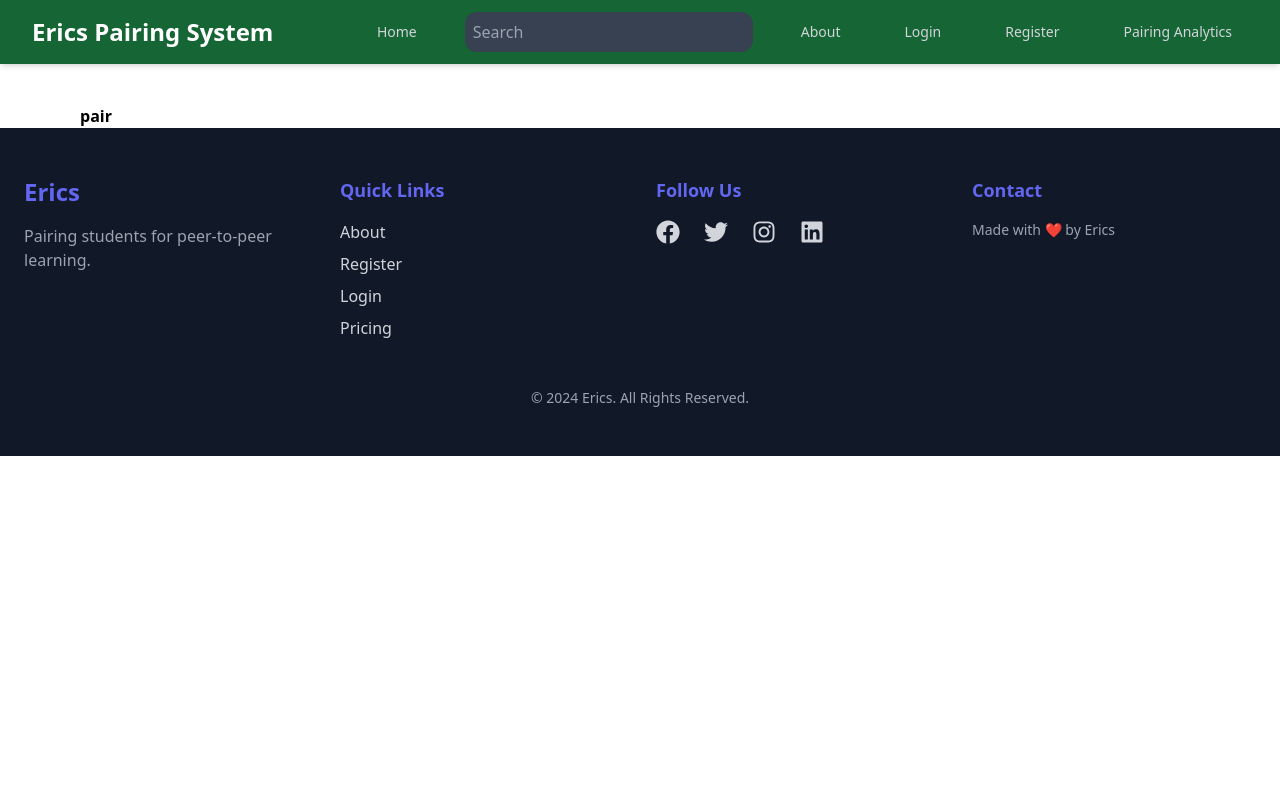
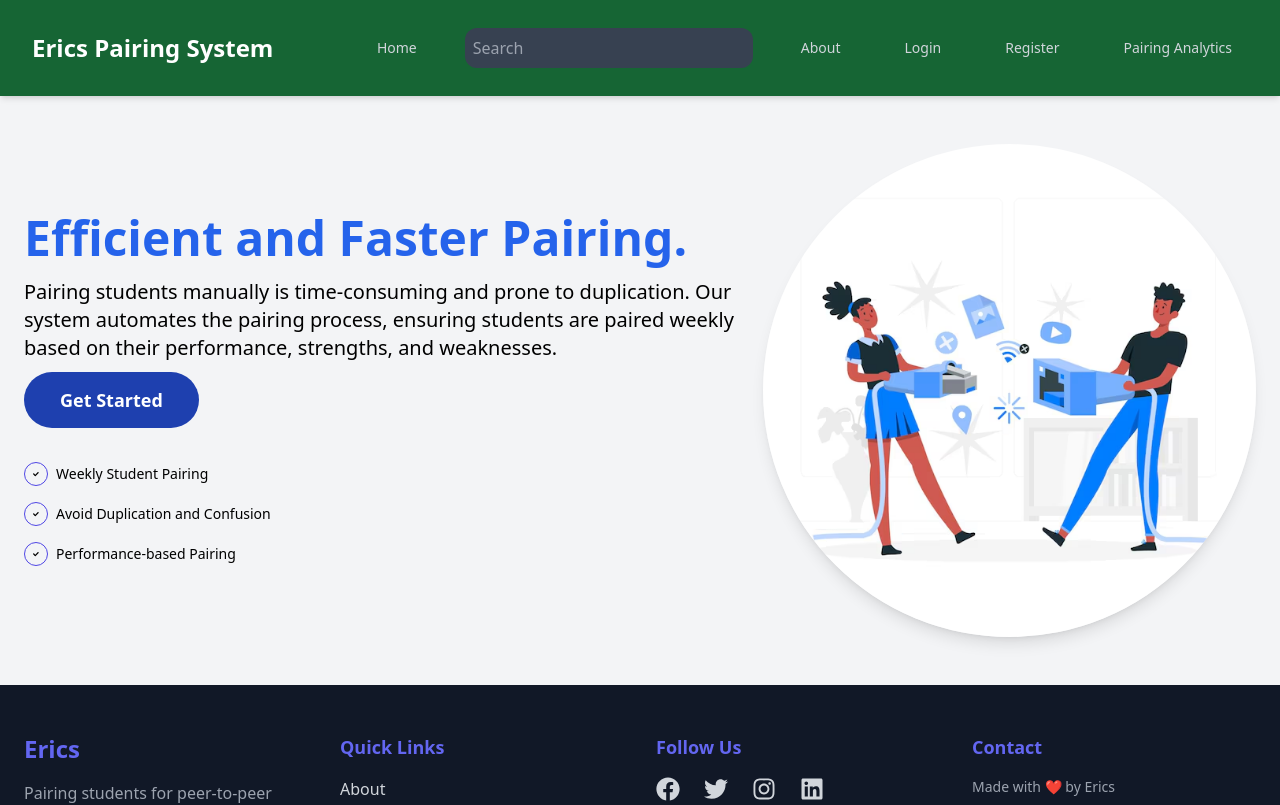
Before and after one commit to ErickGichuki/pair, a Next.js app: page / in a window 1280 px wide. Shown: the top 805 px of the page. Built offline with nearby package versions, Linux system fonts and the light colour scheme.

Commit message:
feat:add hero section

```diff
--- a/app/components/navbar/page.js
+++ b/app/components/navbar/page.js
@@ -12,7 +12,7 @@ export default function Navbar() {
   return (
     <nav className="bg-green-800 text-white shadow-md sticky top-0 z-50">
       <div className="max-w-7xl mx-auto px-4 sm:px-6 lg:px-8">
-        <div className="relative flex items-center justify-between h-16">
+        <div className="relative flex items-center justify-between h-24">
           {/* Mobile menu button */}
           <div className="absolute inset-y-0 right-0 flex items-center sm:hidden">
             <button
--- /dev/null
+++ b/app/hero/page.js
@@ -0,0 +1,51 @@
+import React from 'react'
+import { FaCheck } from 'react-icons/fa'
+
+function Hero() {
+  return (
+    <div className="relative bg-gray-100 py-12">
+      <div className="max-w-7xl mx-auto px-6 flex flex-col md:flex-row items-center justify-between">
+        {/* Left Side: Content */}
+        <div className="text-left w-full md:w-3/4">
+          <h1 className="text-3xl sm:text-4xl md:text-5xl font-extrabold mb-4 text-blue-600">
+            Efficient and Faster Pairing.
+          </h1>
+          <p className="text-base sm:text-lg md:text-xl mb-6">
+            Pairing students manually is time-consuming and prone to duplication. Our system automates the pairing process, ensuring students are paired weekly based on their performance, strengths, and weaknesses.
+          </p>
+          <a
+            href="#get-started"
+            className="bg-blue-800 hover:bg-blue-700 font-semibold py-3 px-6 sm:py-4 sm:px-9 text-white rounded-full text-lg"
+          >
+            Get Started
+          </a>
+          <div className="mt-12 space-y-4 text-sm">
+            <div className="flex items-center space-x-2">
+              <FaCheck className="border border-indigo-600 rounded-full text-2xl p-2" />
+              <h2 className="font-medium">Weekly Student Pairing</h2>
+            </div>
+            <div className="flex items-center space-x-2">
+              <FaCheck className="border border-indigo-600 rounded-full text-2xl p-2" />
+              <h2 className="font-medium">Avoid Duplication and Confusion</h2>
+            </div>
+            <div className="flex items-center space-x-2">
+              <FaCheck className="border border-indigo-600 rounded-full text-2xl p-2" />
+              <h2 className="font-medium">Performance-based Pairing</h2>
+            </div>
+          </div>
+        </div>
+
+        {/* Right Side: Image */}
+        <div className="w-full md:w-1/2 mt-8 md:mt-0">
+          <img
+            src="/pairing.png"
+            alt="Student Pairing"
+            className="w-full h-auto object-cover rounded-full shadow-lg"
+          />
+        </div>
+      </div>
+    </div>
+  )
+}
+
+export default Hero
--- a/app/page.js
+++ b/app/page.js
@@ -1,7 +1,9 @@
+import Hero from "./hero/page";
+
 export default function Home() {
   return (
     <div className="bg-white">
-      <h2 className="font-bold ml-20 mt-10">pair</h2>
+      <Hero />
     </div>
   );
 }
```
Also changed, not shown: public/pairing.png (added).
